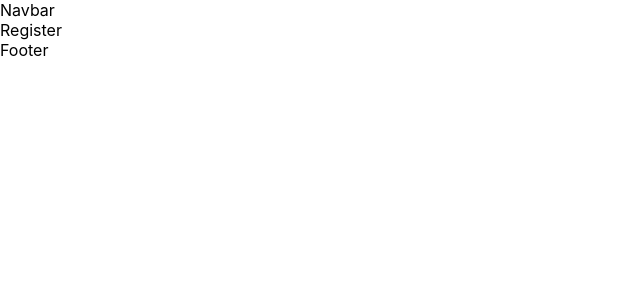
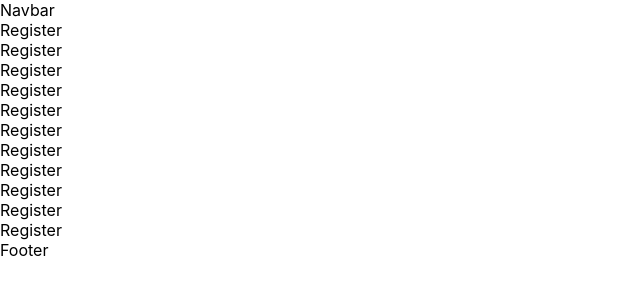
Before and after one commit to yaseenhamdy/Vax-Scheduler, a React (Create React App) app: page /register in a window 1280 px wide. Shown: the top 300 px of the page, without its empty margins (0-640 px from the left). Built offline with nearby package versions, Linux system fonts and the light colour scheme.

Commit message:
i chabge register

```diff
--- a/src/Components/Register/Register.jsx
+++ b/src/Components/Register/Register.jsx
@@ -2,6 +2,18 @@ import React from 'react'
 
 export default function Register() {
   return (
+    <>
     <div>Register</div>
+    <div>Register</div>
+    <div>Register</div>
+    <div>Register</div>
+    <div>Register</div>
+    <div>Register</div>
+    <div>Register</div>
+    <div>Register</div>
+    <div>Register</div>
+    <div>Register</div>
+    <div>Register</div>
+    </>
   )
 }
```
